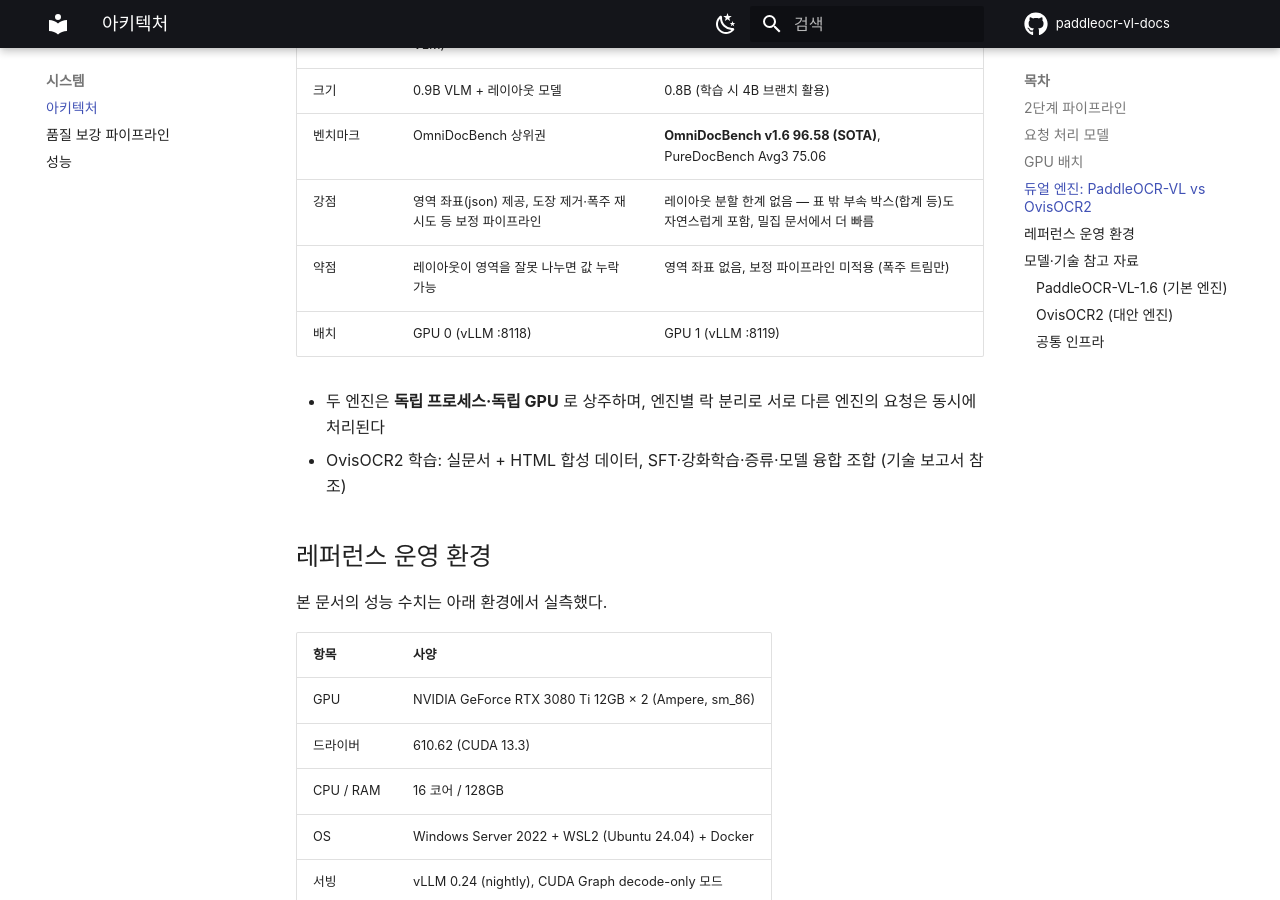
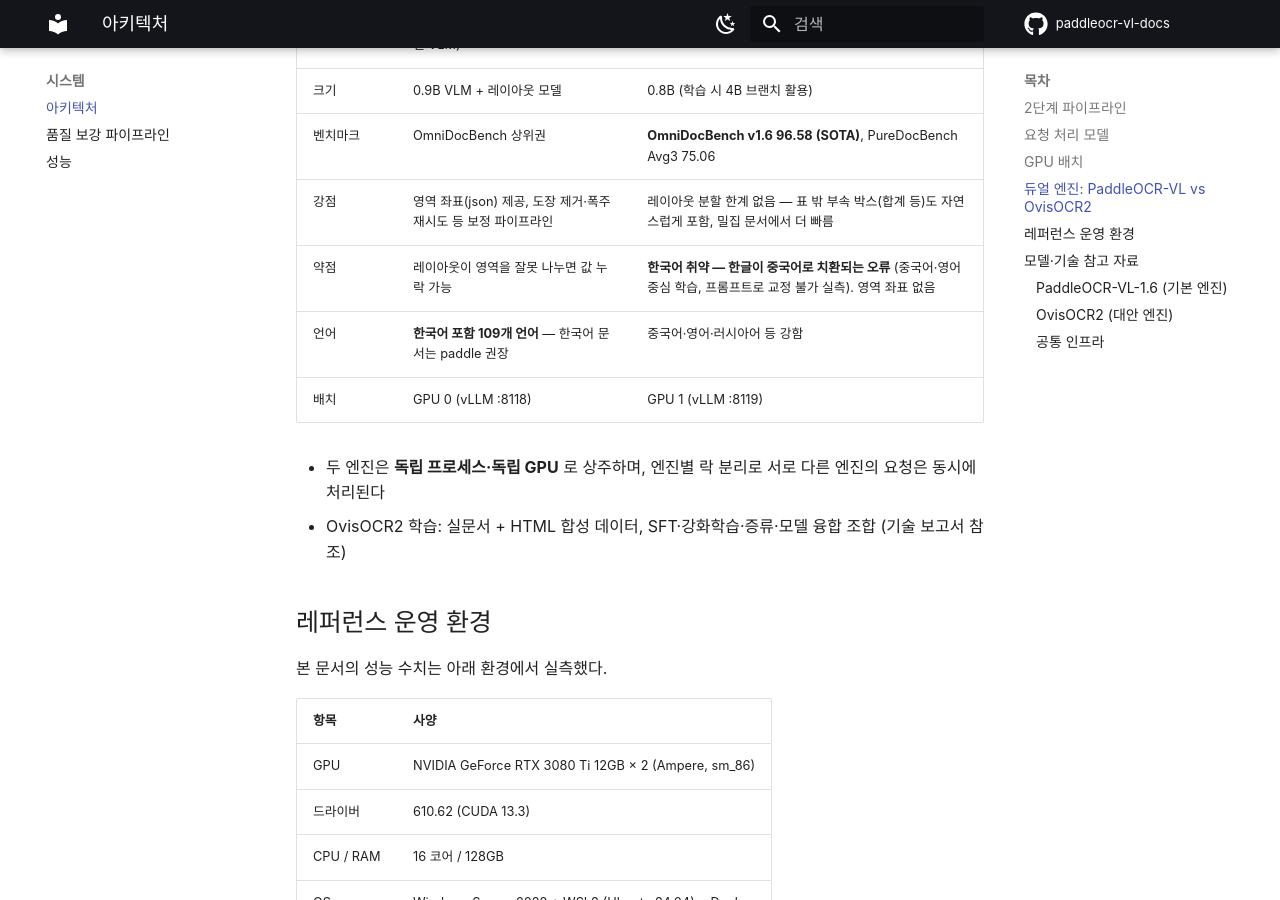
Before and after one commit to SinokorOfficial/paddleocr-vl-docs, an MkDocs documentation site: the page built from docs/architecture.md, in a window 1280 px wide and 900 px high, scrolled down 1781 px. Built offline with MkDocs 1.6.1 and Material for MkDocs 9.7.7, drawn with Linux system fonts in a browser that asks for light colours; some web fonts are replaced; comment, search, counter and statistics services are not loaded.

Commit message:
docs: OvisOCR2 한국어 취약(중국어 치환) 실측 반영 — 언어별 엔진 가이드

```diff
--- a/docs/architecture.md
+++ b/docs/architecture.md
@@ -62,7 +62,8 @@ flowchart LR
 | 크기 | 0.9B VLM + 레이아웃 모델 | 0.8B (학습 시 4B 브랜치 활용) |
 | 벤치마크 | OmniDocBench 상위권 | **OmniDocBench v1.6 96.58 (SOTA)**, PureDocBench Avg3 75.06 |
 | 강점 | 영역 좌표(json) 제공, 도장 제거·폭주 재시도 등 보정 파이프라인 | 레이아웃 분할 한계 없음 — 표 밖 부속 박스(합계 등)도 자연스럽게 포함, 밀집 문서에서 더 빠름 |
-| 약점 | 레이아웃이 영역을 잘못 나누면 값 누락 가능 | 영역 좌표 없음, 보정 파이프라인 미적용 (폭주 트림만) |
+| 약점 | 레이아웃이 영역을 잘못 나누면 값 누락 가능 | **한국어 취약 — 한글이 중국어로 치환되는 오류** (중국어·영어 중심 학습, 프롬프트로 교정 불가 실측). 영역 좌표 없음 |
+| 언어 | **한국어 포함 109개 언어** — 한국어 문서는 paddle 권장 | 중국어·영어·러시아어 등 강함 |
 | 배치 | GPU 0 (vLLM :8118) | GPU 1 (vLLM :8119) |
 
 - 두 엔진은 **독립 프로세스·독립 GPU** 로 상주하며, 엔진별 락 분리로 서로 다른 엔진의 요청은 동시에 처리된다
```
